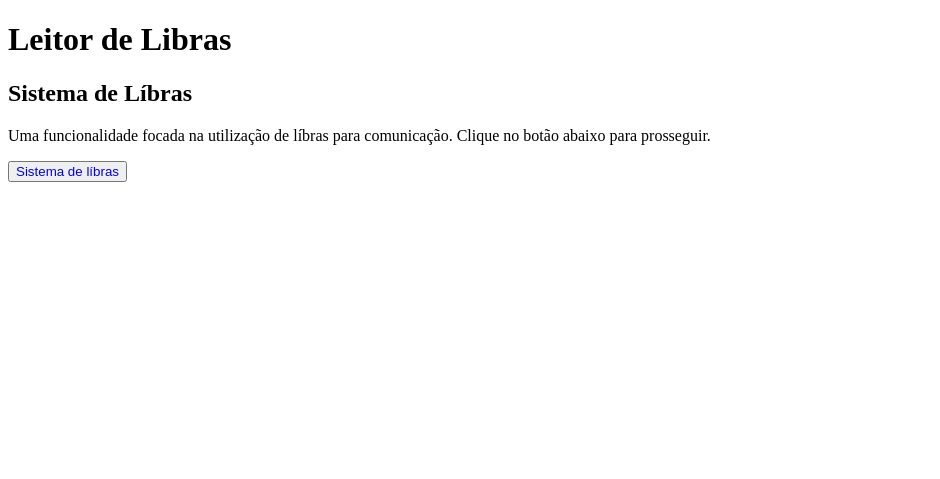
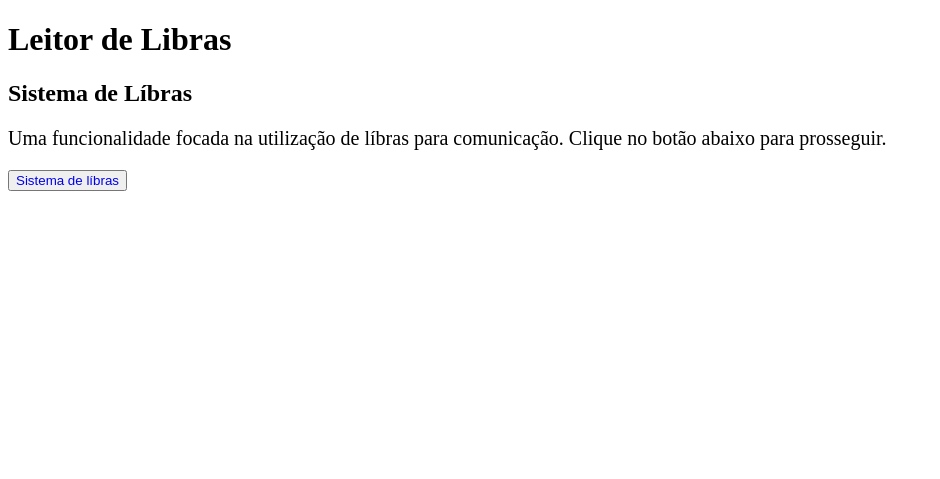
Before and after one commit to joaocidade/Projeto-PP, a PHP site: page /Hub/hubLibras.php in a window 1280 px wide. Shown: the top 479 px of the page, without its empty margins (0-940 px from the left). Run offline with PHP 8.4, Linux system fonts and the light colour scheme; data that the repository does not hold is empty; some libraries are stand-ins or nearby versions.

Commit message:
Aumento da fonte do menu de libras

```diff
--- a/Hub/hubLibras.php
+++ b/Hub/hubLibras.php
@@ -57,7 +57,7 @@ $atulizador = date('YmdHis').rand(0,99999999999);
     <div id="apresentacoes">
       <div class="apresentacao">
         <h2>Sistema de Líbras</h2>
-        <p>Uma funcionalidade focada na utilização de líbras para comunicação. Clique no botão abaixo para prosseguir.</p>
+        <p style="font-size: 20px;">Uma funcionalidade focada na utilização de líbras para comunicação. Clique no botão abaixo para prosseguir.</p>
         <button><a href="../Hub/Libras.html" style="text-decoration:none;">Sistema de líbras</a></button>
         <div id="resultado"></div>
       </div>
```
